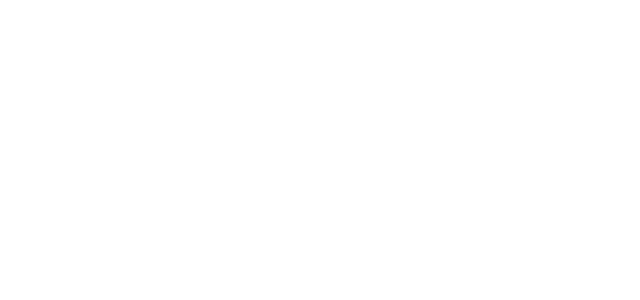
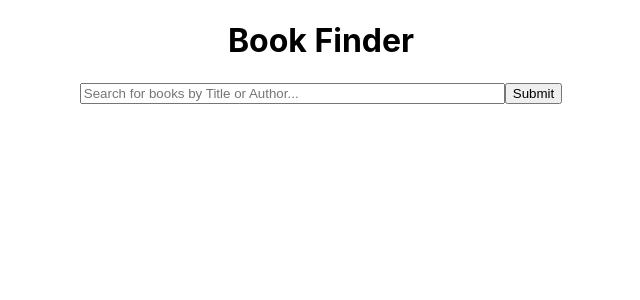
Before and after one commit to cewert/book-finder, a React (Create React App) app: page / in a window 1280 px wide. Shown: the top 300 px of the page, without its empty margins (319-959 px from the left). Built offline with nearby package versions, Linux system fonts and the light colour scheme.

Commit message:
Added API call as well as made use of other components

```diff
--- a/src/App.js
+++ b/src/App.js
@@ -1,11 +1,54 @@
 import React, { Component } from "react";
+import SearchBar from "./components/SearchBar/SearchBar";
+import BookResults from "./components/BookResults/BookResults";
 import "./App.css";
 
 class App extends Component {
+  constructor(props) {
+    super(props);
+    this.state = {
+      searchQuery: "",
+      books: []
+    };
+
+    this.handleQueryChange = this.handleQueryChange.bind(this);
+    this.handleQuerySubmit = this.handleQuerySubmit.bind(this);
+  }
+
+  handleQueryChange(query) {
+    this.setState({ searchQuery: query });
+  }
+
+  handleQuerySubmit() {
+    // TODO add &startIndex= to query string to support paginating results
+    let baseURL =
+      "https://www.googleapis.com/books/v1/volumes?maxResults=40&q=";
+
+    // get volume info from API
+    fetch(baseURL + this.state.searchQuery)
+      .then(response => {
+        response.json().then(data => {
+          // save volume info to state
+          this.setState({ books: data.items });
+          console.log(data.items);
+        });
+      })
+      .catch(function(err) {
+        console.log("Fetch Error", err);
+      });
+    console.log("searchQuery = " + this.state.searchQuery);
+  }
+
   render() {
     return (
       <div className="App">
-        <p> </p>
+        <h1>Book Finder</h1>
+        <SearchBar
+          searchQuery={this.state.searchQuery}
+          handleQueryChange={this.handleQueryChange}
+          handleQuerySubmit={this.handleQuerySubmit}
+        />
+        <BookResults books={this.state.books} />
       </div>
     );
   }
```
